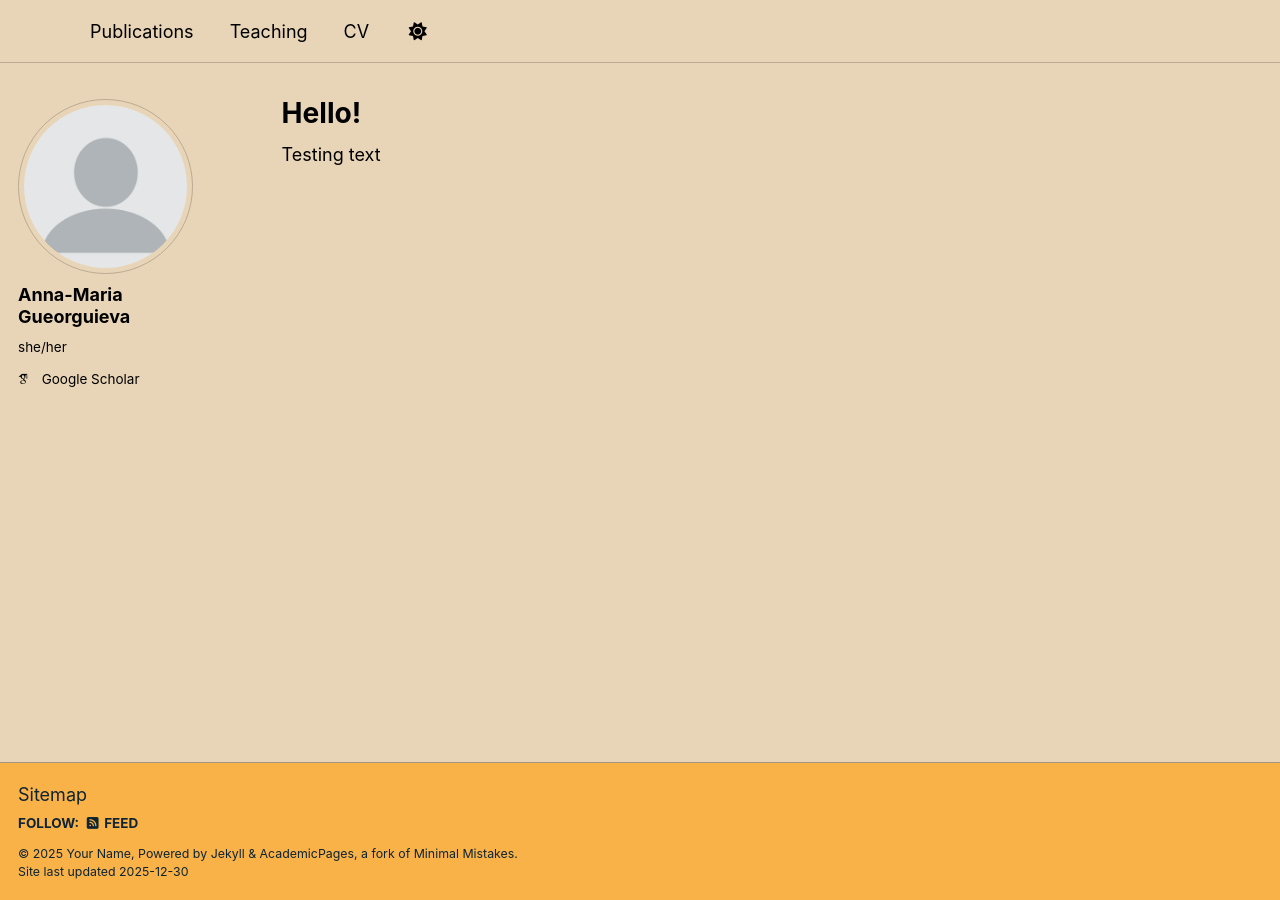
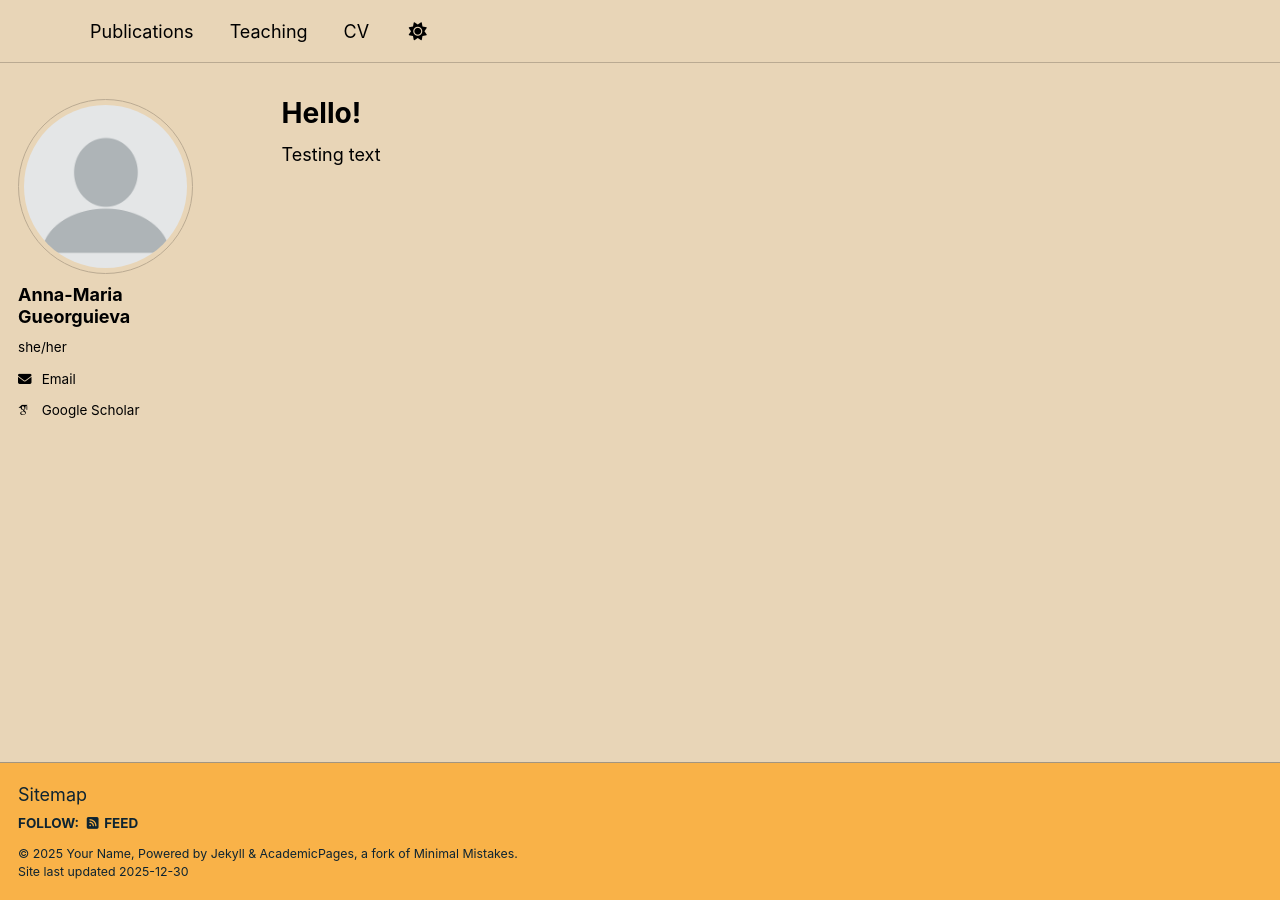
Before and after one commit to agueorguieva/agueorguieva.github.io, a Jekyll site: the page built from _pages/about.md, in a window 1280 px wide. Built offline with Jekyll 4.4.1, drawn with Linux system fonts in a browser that asks for light colours; some web fonts are replaced; a script bundle is joined from its source files by our own code; library files that are not in the unit come from our copies.

Commit message:
fixing email

```diff
--- a/_config.yml
+++ b/_config.yml
@@ -30,7 +30,7 @@ author:
  # location         : "Seattle, WA"
  # employer         : "University of Washington"
 #  uri              : # URL
-  agueorg@uw.edu            : "agueorg@uw.edu"
+  email           : "agueorg@uw.edu"
 
   # Academic websites
   academia         : # URL
```
